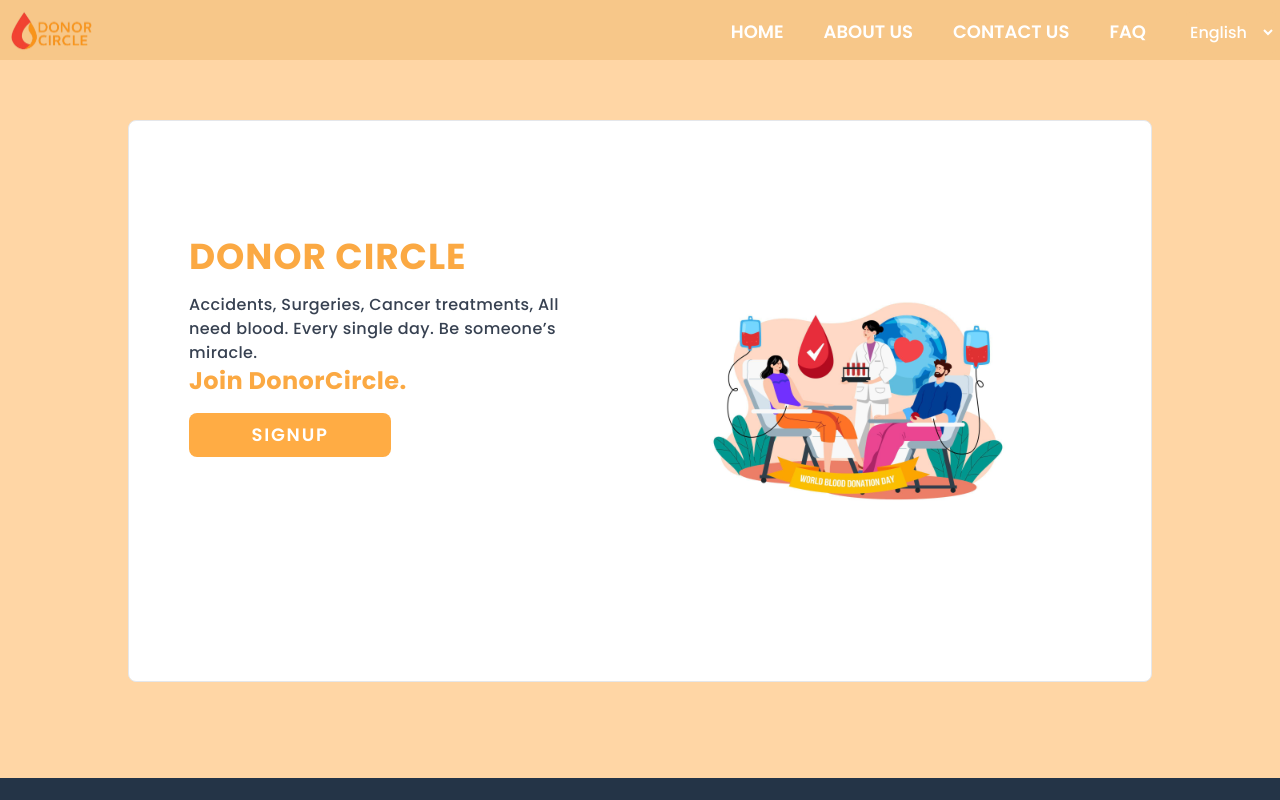
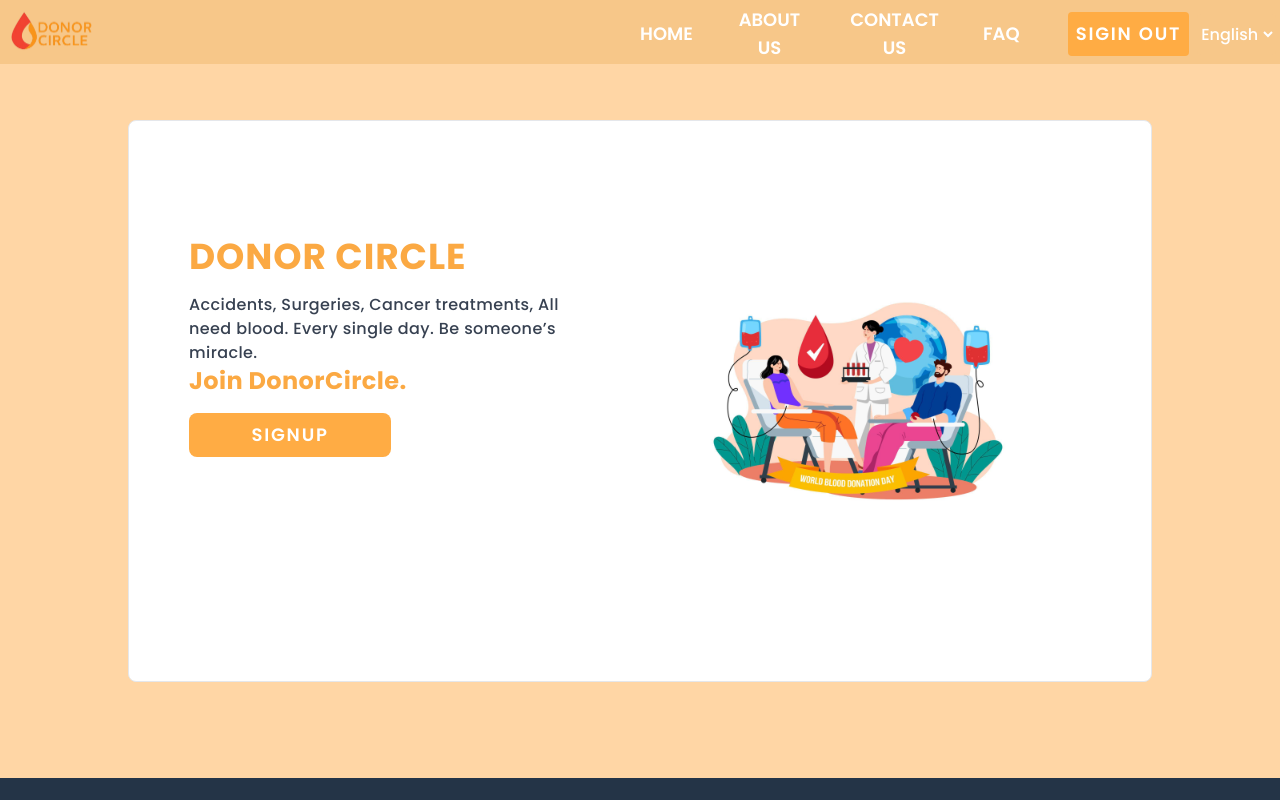
Before and after one commit to TanmayVidhate/DonorCircle_2, a React (Vite) app in the folder client/: page / in a window 1280 px wide. Shown: the top 800 px of the page. Built offline with nearby package versions, Linux system fonts and the light colour scheme.

Commit message:
siginout completed

```diff
--- a/client/src/Components/Navbar.jsx
+++ b/client/src/Components/Navbar.jsx
@@ -1,6 +1,7 @@
 import React, { useState } from 'react'
 
 import img from '../assets/Landing_image/logo.png'
+import toast, { Toaster } from 'react-hot-toast';
 
 //Lucid components
 import { AlignJustify, X } from 'lucide-react';
@@ -11,8 +12,12 @@ import Translate from './Translate.jsx';
 
 import { useTranslation } from 'react-i18next';
 import "../i18n.js";
+import Button from './Button.jsx';
+import axios from 'axios';
+import { useNavigate } from 'react-router';
 
 function Navbar() {
+    const navigate = useNavigate();
 
     const { t } = useTranslation(); // add this
 
@@ -24,6 +29,24 @@ function Navbar() {
         { label: t(`${"contact_us"}`), href: "/contactus" },
         { label: t(`${"faq"}`), href: "/faq" },
     ];
+
+    const handleSiginOut = async () =>{
+        try
+        {
+            const response = await axios.post(`${import.meta.env.VITE_API_URL}/Users/signinout`,
+                {},
+                {
+                    withCredentials:true
+                }
+            );
+            toast.success(response?.data?.message);
+
+            navigate("/signin");
+        }
+        catch(error){
+            console.log(error)
+        }
+    }
 
     return (
         <>
@@ -69,15 +92,23 @@ function Navbar() {
                     }
                 </div>
                     {/* full width */}
-                <div className=' hidden sm:hidden md:hidden lg:visible lg:flex lg:justify-center lg:items-center  '>
+                <div className='hidden sm:hidden md:hidden lg:w-1/2 lg:visible lg:flex lg:justify-center lg:items-center  '>
                     {
                         Pages.map((page, i) => {
                             const { label, href } = page;
                             return <LinkTo className="hover:text-amber-600 lg:text-lg transition-transform duration-300 hover:scale-125 " PageName={label} url={href} key={i} />
                         })
                     }
+
+                    <Button
+                    type="button"
+                    name="Sigin out"
+                    onClick={()=>handleSiginOut()}
+                    className="w-[20%] m-2 rounded "
+                    />
                     <Translate />
                 </div>
+                <Toaster/>
             </div>
         </>
     )
```
Also changed, not shown: 1 other file (tests, documents, lock files or other folders).
